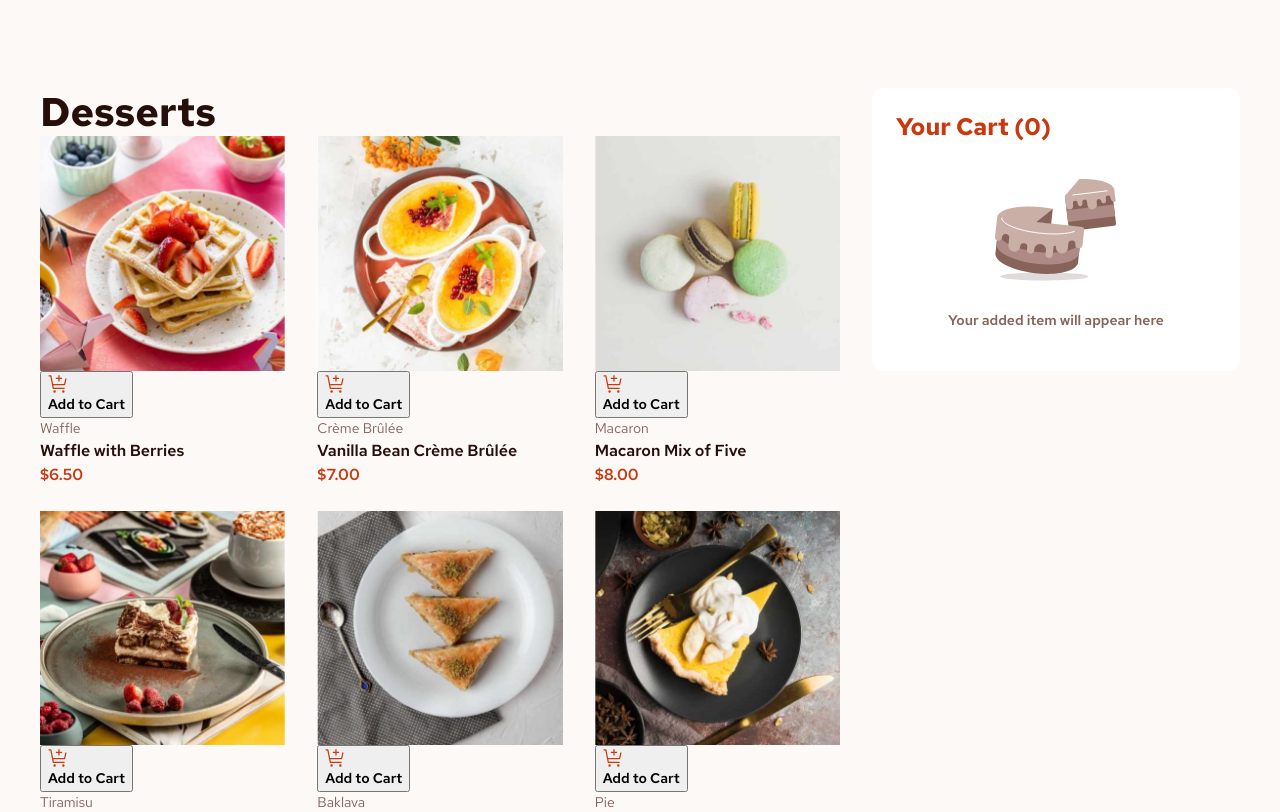
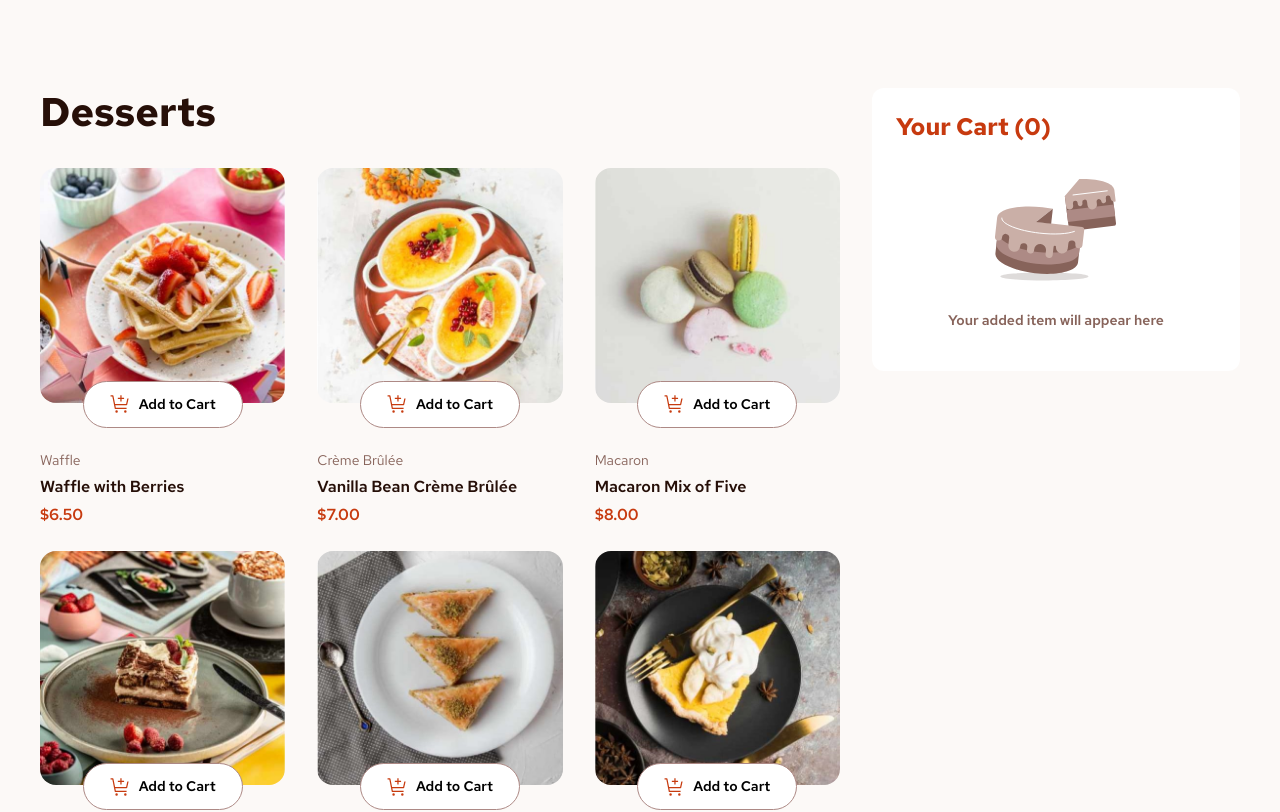
Before and after one commit to haleigh27/fm-product-list-with-cart, a React (Vite) app: page / in a window 1280 px wide. Shown: the top 812 px of the page. Built offline with nearby package versions, Linux system fonts and the light colour scheme; the HTML template or start-up script is replaced by a standard one.

Commit message:
Update and style 'Add to Cart' and increment/decrement buttons

```diff
--- a/src/components/ProductCard.jsx
+++ b/src/components/ProductCard.jsx
@@ -14,23 +14,41 @@ export default function ProductCard({ product }) {
         <img src={product.image.mobile} alt={product.name} />
       </picture>
       {productInCart ? (
-        <div>
-          <button onClick={() => cartCtx.decreaseProductQuantity(product.name)}>
-            -
+        <div className="add-to-cart-btn quantity">
+          <button
+            className="quantity-btn"
+            onClick={() => cartCtx.decreaseProductQuantity(product.name)}
+          >
+            <img
+              src="/public/images/icon-decrement-quantity.svg"
+              alt="Decrease quantity"
+            />
           </button>
-          <span>{productInCart.quantity}</span>
-          <button onClick={() => cartCtx.addProduct(product)}>+</button>
+          <span className="text4-bold">{productInCart.quantity}</span>
+          <button
+            className="quantity-btn"
+            onClick={() => cartCtx.addProduct(product)}
+          >
+            <img
+              src="/public/images/icon-increment-quantity.svg"
+              alt="Increase quantity"
+            />
+          </button>
         </div>
       ) : (
-        <button onClick={() => cartCtx.addProduct(product)}>
+        <button
+          className="add-to-cart-btn"
+          onClick={() => cartCtx.addProduct(product)}
+        >
           <img src="/images/icon-add-to-cart.svg" alt="" />
           <p className="text4-bold">Add to Cart</p>
         </button>
       )}
-
-      <p className="text4 rose500">{product.category}</p>
-      <p className="text3 rose900">{product.name}</p>
-      <p className="text3 red">${product.price.toFixed(2)}</p>
+      <div className="product-cart--item-details">
+        <p className="text4 rose500">{product.category}</p>
+        <p className="text3 rose900">{product.name}</p>
+        <p className="text3 red">${product.price.toFixed(2)}</p>
+      </div>
     </li>
   );
 }
--- a/src/components/ProductList.jsx
+++ b/src/components/ProductList.jsx
@@ -4,7 +4,6 @@ import ProductCard from './ProductCard';
 
 export default function ProductList() {
   return (
-    <div>
     <section>
       <ul id="products" className="list-container">
         {data.map((item, index) => (
@@ -12,6 +11,5 @@ export default function ProductList() {
         ))}
       </ul>
     </section>
-    </div>
   );
 }
--- a/src/index.css
+++ b/src/index.css
@@ -174,7 +174,6 @@ ul {
   margin-block-start: 0;
   margin-block-end: 0;
 }
-
 .main-container {
   width: 100%;
   min-height: 100vh;
@@ -189,8 +188,58 @@ ul {
   display: grid;
   grid-template-columns: repeat(1, minmax(0, 1fr));
   gap: 24px;
+  margin-top: 32px;
 }
 
+picture img {
+  border-radius: 16px;
+}
+
+.center {
+  margin: auto;
+}
+
+.py16 {
+  padding: 16px 0;
+}
+
+.add-to-cart-btn {
+  position: relative;
+  top: -22px;
+  left: 50%;
+  transform: translateX(-50%);
+  width: 160px;
+  padding: 12px;
+  background-color: #fff;
+  border: 1px solid var(--clr-rose-400);
+  border-radius: 9999px;
+  display: flex;
+  align-items: center;
+  justify-content: center;
+  gap: 8px;
+  z-index: 1;
+}
+.quantity {
+  background-color: var(--clr-red);
+  color: white;
+  display: flex;
+  justify-content: space-between;
+  border: 1px solid var(--clr-red);
+}
+
+.quantity-btn {
+  width: 20px;
+  height: 20px;
+  background-color: var(--clr-red);
+  border-radius: 50%;
+  border: 1px solid #fff;
+}
+
+.product-cart--item-details p:not(:last-child) {
+  margin-bottom: 4px;
+}
+
+/* Cart */
 .cart-container {
   background-color: #fff;
   padding: 24px;
@@ -199,14 +248,6 @@ ul {
   flex-direction: column;
   align-items: flex-start;
   gap: 24px;
-}
-
-.center {
-  margin: auto;
-}
-
-.py16 {
-  padding: 16px 0;
 }
 
 .cart-items {
```
Lines whose indentation alone changed are shown as unchanged.
